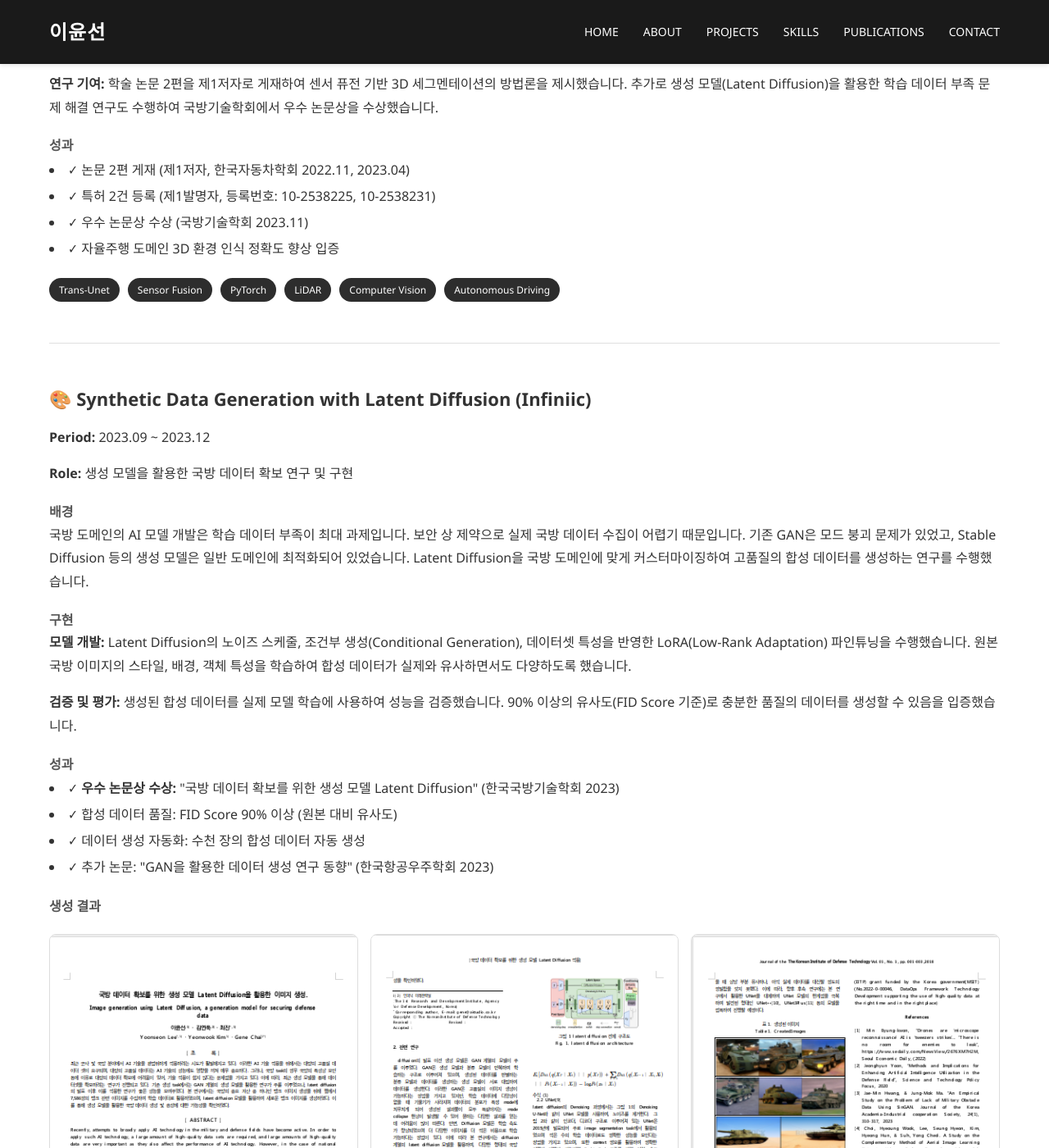
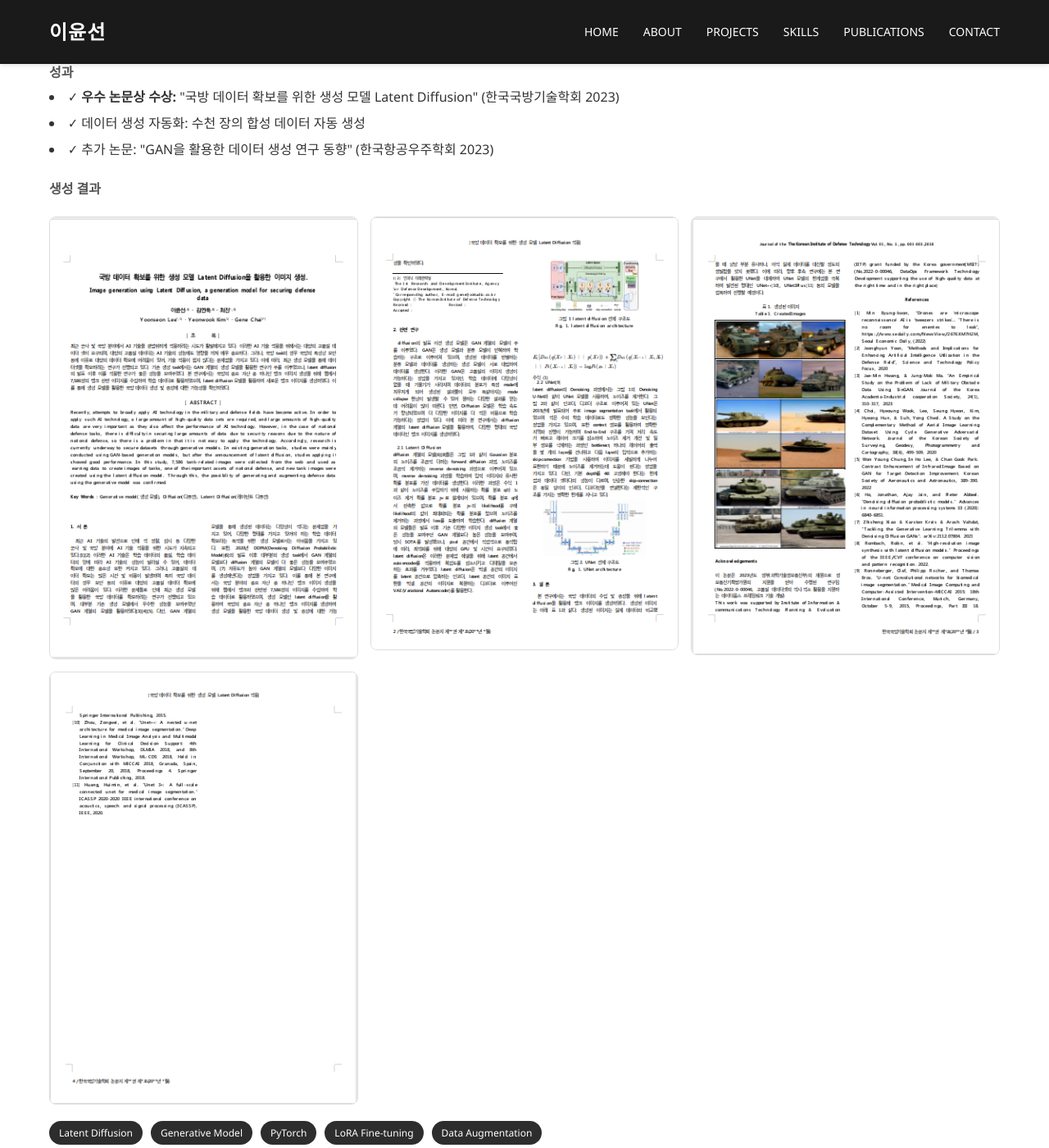
Before and after one commit to ckc5800/ckc5800.github.io, a Jekyll site: the page built from projects.html, in a window 1280 px wide and 1400 px high, scrolled down 8420 px. Shown: the whole window at 82% size. Built offline with Jekyll 4.4.1, drawn with Linux system fonts in a browser that asks for light colours; some of the changed text lies outside the part shown.

Commit message:
Remove false metrics: speaker diarization accuracy, Kubernetes image, 3D segmentation accuracy, FID score

```diff
--- a/projects.html
+++ b/projects.html
@@ -114,7 +114,6 @@
 
     <h4 style="margin-top: 20px; color: #555;">성과</h4>
     <ul style="list-style-position: inside; line-height: 2;">
-        <li>✓ 화자 분할 정확도: 85% 이상 (한국어 상담 데이터)</li>
         <li>✓ 상담사/고객 발화 구분 자동화 (수동 작업 제거)</li>
         <li>✓ 음성 시스템과의 통합 파이프라인 구축</li>
         <li>✓ AIG 상담센터 품질 분석 시스템 기초 마련</li>
@@ -156,11 +155,6 @@
     <h4 style="margin-top: 20px; color: #555;">시스템 아키텍처</h4>
     <div style="display: grid; grid-template-columns: 1fr; gap: 15px; margin: 20px 0;">
         <img src="/assets/images/kubernetes-architecture.png" alt="Kubernetes Infrastructure Architecture" style="width: 100%; border-radius: 8px; border: 1px solid #ddd;">
-    </div>
-
-    <h4 style="margin-top: 20px; color: #555;">설치 및 구성 체크리스트</h4>
-    <div style="display: grid; grid-template-columns: 1fr; gap: 15px; margin: 20px 0;">
-        <img src="/assets/images/image 9.png" alt="Kubernetes Setup Checklist" style="width: 100%; border-radius: 8px; border: 1px solid #ddd;">
     </div>
 
     <div class="tech-tags" style="margin-top: 20px;">
@@ -269,8 +263,6 @@
     <ul style="list-style-position: inside; line-height: 2;">
         <li>✓ 논문 2편 게재 (제1저자, 한국자동차학회 2022.11, 2023.04)</li>
         <li>✓ 특허 2건 등록 (제1발명자, 등록번호: 10-2538225, 10-2538231)</li>
-        <li>✓ 우수 논문상 수상 (국방기술학회 2023.11)</li>
-        <li>✓ 자율주행 도메인 3D 환경 인식 정확도 향상 입증</li>
     </ul>
 
     <div class="tech-tags" style="margin-top: 20px;">
@@ -300,7 +292,6 @@
     <h4 style="margin-top: 20px; color: #555;">성과</h4>
     <ul style="list-style-position: inside; line-height: 2;">
         <li>✓ <strong>우수 논문상 수상:</strong> "국방 데이터 확보를 위한 생성 모델 Latent Diffusion" (한국국방기술학회 2023)</li>
-        <li>✓ 합성 데이터 품질: FID Score 90% 이상 (원본 대비 유사도)</li>
         <li>✓ 데이터 생성 자동화: 수천 장의 합성 데이터 자동 생성</li>
         <li>✓ 추가 논문: "GAN을 활용한 데이터 생성 연구 동향" (한국항공우주학회 2023)</li>
     </ul>
```
